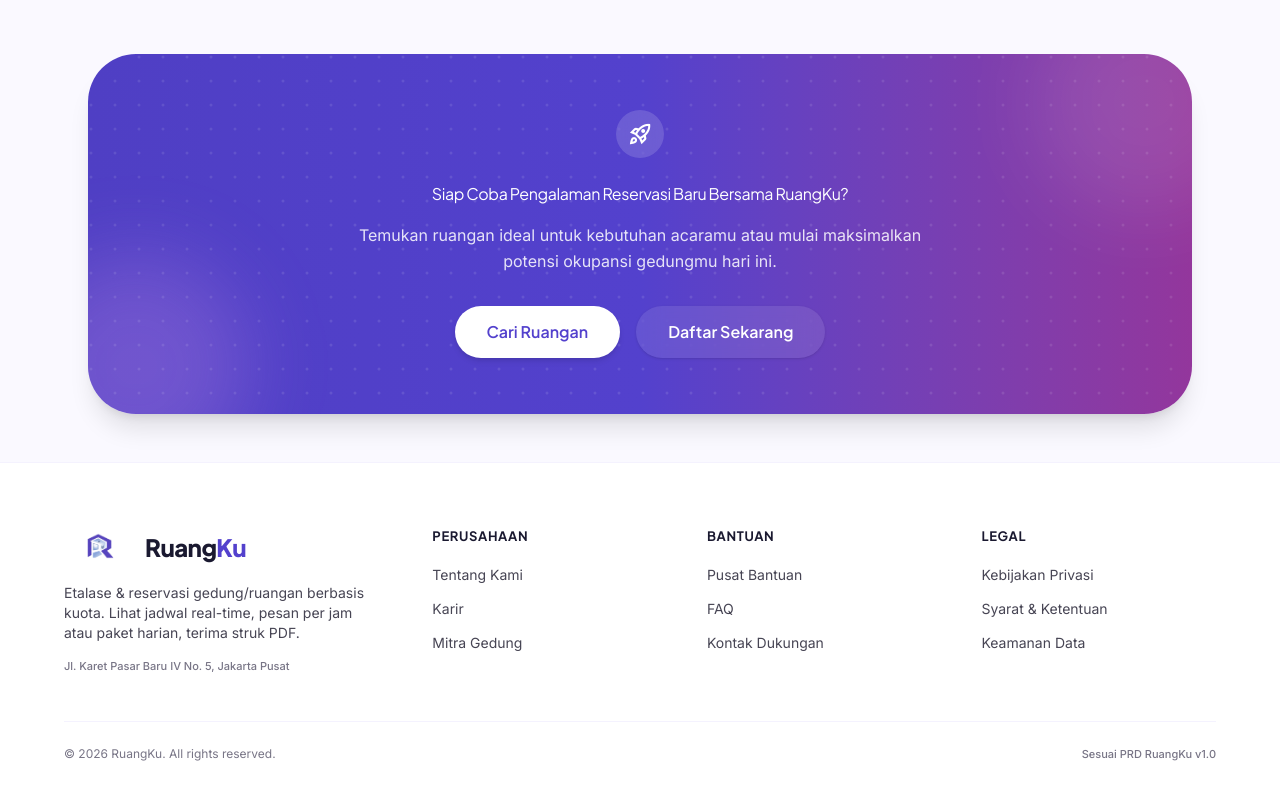
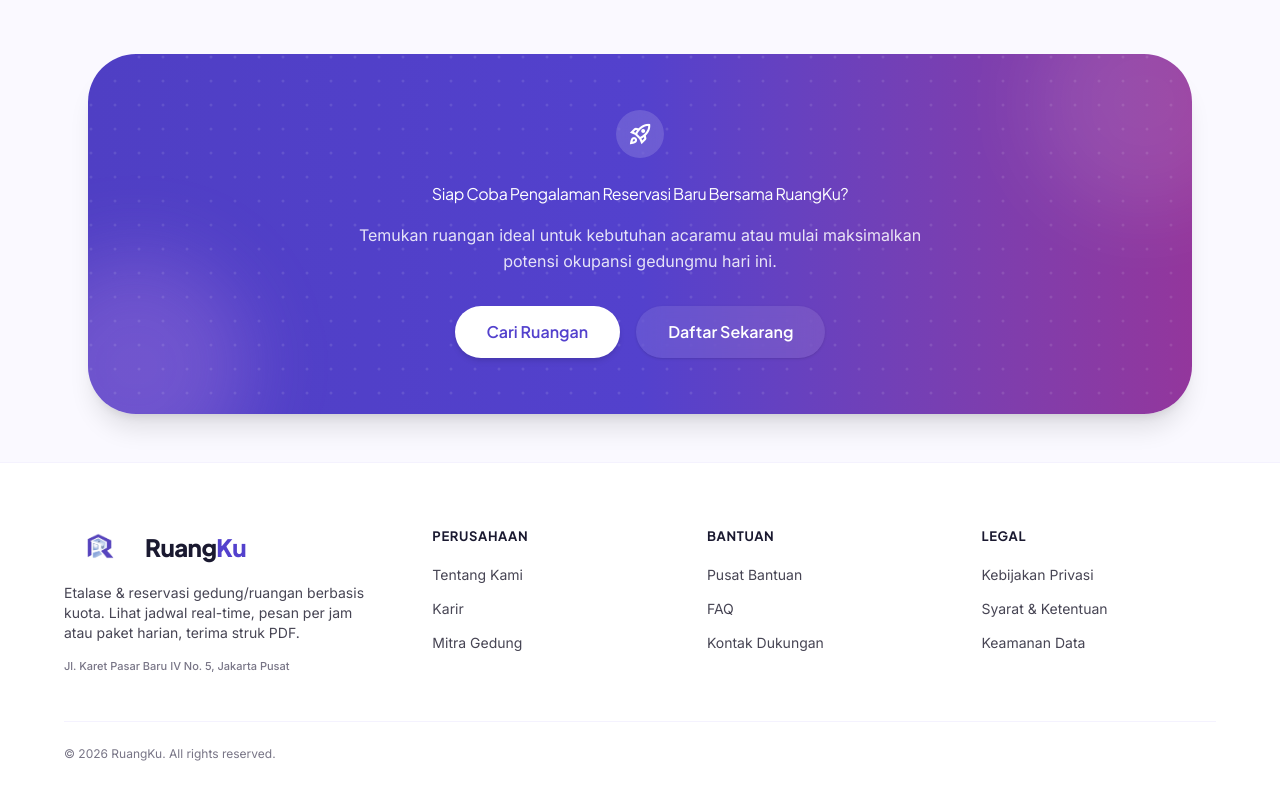
Before and after one commit to AgiiLSaputra/Project-RuangKu, a React (Vite) app in the folder RuangKu/: page /tentang in a window 1280 px wide. Shown: the part 2391-3191 px from the top of the page. Built offline with nearby package versions, Linux system fonts and the light colour scheme; no server answers.

Commit message:
Hapus konten di footer

```diff
--- a/RuangKu/src/components/chrome/PublicFooter.tsx
+++ b/RuangKu/src/components/chrome/PublicFooter.tsx
@@ -61,7 +61,6 @@ export function PublicFooter() {
 
         <div className="mt-12 flex flex-col items-center justify-between gap-3 border-t border-purple-100 pt-6 sm:flex-row">
           <p className="text-body-sm text-outline">© 2026 RuangKu. All rights reserved.</p>
-          <p className="text-label-sm text-outline">Sesuai PRD RuangKu v1.0</p>
         </div>
       </div>
     </footer>
```
